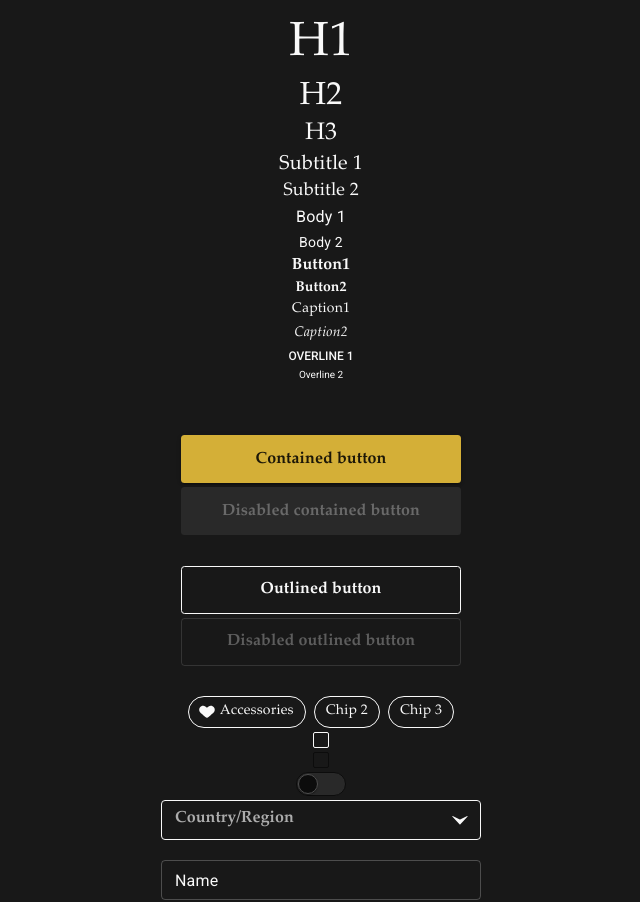
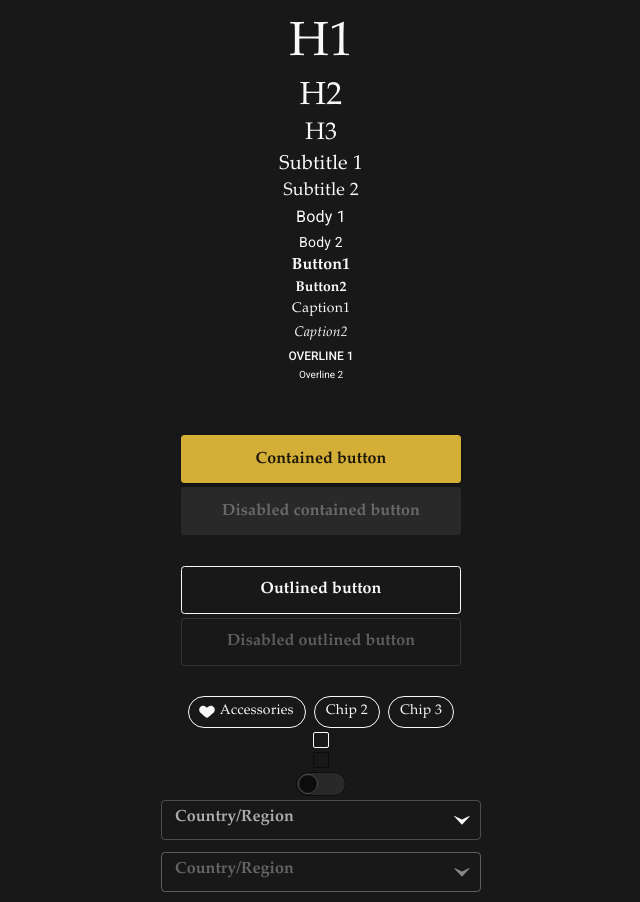
Before and after one commit to VCyx/mb-gallery-client, a Next.js app: page /ui-kit in a window 1280 px wide. Shown: the top 902 px of the page, without its empty margins (319-959 px from the left). Built offline with nearby package versions, Linux system fonts and the light colour scheme; what @mui/material-nextjs would draw is missing.

Commit message:
dropdown partial styles

```diff
--- a/src/app/ui-kit/page.tsx
+++ b/src/app/ui-kit/page.tsx
@@ -1,10 +1,14 @@
 "use client";
 
 import {
-  Autocomplete,
   Box,
   Button,
   Checkbox,
+  FormControl,
+  InputLabel,
+  MenuItem,
+  Select,
+  SelectChangeEvent,
   Stack,
   Switch,
   TextField,
@@ -13,9 +17,13 @@ import {
 import Favourite from "../../../public/icons/favourite.svg";
 import { Fragment, useState } from "react";
 import Chip from "@/components/Chip/Chip";
+import ArrowDown from "../../../public/icons/arrow-down.svg";
+
+const dropdownItems = ["USA", "Ukraine"];
 
 export default function UiKit() {
   const [selectedChip, setSelectedChip] = useState<number | null>(null);
+  const [activeDropdownEl, setActiveDropdownEl] = useState<string>(null);
 
   const handleDeleteChip = () => {
     console.info("You clicked the delete icon.");
@@ -23,6 +31,10 @@ export default function UiKit() {
 
   const handleChipClick = (index: number) => {
     setSelectedChip(index === selectedChip ? null : index);
+  };
+
+  const handleSelectChange = (event: SelectChangeEvent) => {
+    setActiveDropdownEl(event.target.value as string);
   };
 
   return (
@@ -114,15 +126,61 @@ export default function UiKit() {
 
       <Switch />
 
-      <Autocomplete
-        disablePortal
-        options={["USA", "Ukraine", "Option 3", "Option 4", "Option 5"]}
-        sx={{ mb: 2, width: 320 }}
-        size="small"
-        renderInput={(params) => (
-          <TextField {...params} label="Country/Region" />
-        )}
-      />
+      {/*<Autocomplete*/}
+      {/*  disablePortal*/}
+      {/*  options={["USA", "Ukraine", "Option 3", "Option 4", "Option 5"]}*/}
+      {/*  sx={{ mb: 2, width: 320 }}*/}
+      {/*  size="small"*/}
+      {/*  renderInput={(params) => (*/}
+      {/*    <TextField {...params} label="Country/Region" />*/}
+      {/*  )}*/}
+      {/*/>*/}
+
+      <FormControl sx={{ mb: 1, width: 320 }}>
+        <InputLabel>Country/Region</InputLabel>
+        <Select
+          size="small"
+          value={activeDropdownEl}
+          label="Country/Region"
+          onChange={handleSelectChange}
+          IconComponent={(props) => (
+            <ArrowDown
+              style={{
+                width: 24,
+                height: 24,
+              }}
+              {...props}
+            />
+          )}
+        >
+          {dropdownItems.map((item) => {
+            return (
+              <MenuItem key={item} value={item}>
+                {item}
+              </MenuItem>
+            );
+          })}
+        </Select>
+      </FormControl>
+
+      <FormControl disabled sx={{ mb: 1, width: 320 }}>
+        <InputLabel>Country/Region</InputLabel>
+        <Select
+          size="small"
+          value={activeDropdownEl}
+          label="Country/Region"
+          onChange={handleSelectChange}
+          IconComponent={(props) => (
+            <ArrowDown
+              style={{
+                width: 24,
+                height: 24,
+              }}
+              {...props}
+            />
+          )}
+        ></Select>
+      </FormControl>
 
       <TextField
         sx={{ mb: 1, width: 320 }}
--- a/src/data/styles/overridesComponent.tsx
+++ b/src/data/styles/overridesComponent.tsx
@@ -4,8 +4,6 @@ import { Theme } from "@mui/material/styles/createThemeNoVars";
 import { CssVarsTheme } from "@mui/material/styles/createThemeWithVars";
 import { getTypography } from "@/data/styles/typography";
 import DoneIcon from "../../../public/icons/done.svg";
-import ArrowDown from "../../../public/icons/arrow-down.svg";
-import Cross from "../../../public/icons/cross.svg";
 
 export const getOverridesComponent = (): Components<
   Omit<Theme, "components" | "palette"> & CssVarsTheme
@@ -244,40 +242,105 @@ export const getOverridesComponent = (): Components<
         },
       },
     },
-    MuiAutocomplete: {
-      defaultProps: {
-        popupIcon: <ArrowDown style={{ width: 24, height: 24 }} />,
-        clearIcon: <Cross style={{ width: 24, height: 24 }} />,
-      },
+    // MuiAutocomplete: {
+    //   defaultProps: {
+    //     popupIcon: <ArrowDown style={{ width: 24, height: 24 }} />,
+    //     clearIcon: <Cross style={{ width: 24, height: 24 }} />,
+    //   },
+    //   styleOverrides: {
+    //     root: {
+    //       // color: primaryText,
+    //       // backgroundColor: black1,
+    //       ...typography.button,
+    //
+    //       "& .MuiOutlinedInput-notchedOutline": {
+    //         borderRadius: 4,
+    //         borderSize: 0.5,
+    //         borderColor: primaryText,
+    //       },
+    //
+    //       "& .MuiOutlinedInput-root": {
+    //         padding: "10.5px 16px",
+    //       },
+    //
+    //       "& .MuiFormLabel-root:not(.Mui-focused)": {
+    //         // paddingLeft: 4,
+    //         ...typography.button,
+    //         opacity: "66%",
+    //         overflow: "visible",
+    //
+    //         "&.MuiFormLabel-filled": {
+    //           fontSize: 15,
+    //         },
+    //       },
+    //
+    //       "& .MuiInputBase-input.MuiOutlinedInput-input": {
+    //         ...typography.button,
+    //       },
+    //     },
+    //   },
+    // },
+    MuiSelect: {
       styleOverrides: {
         root: {
-          // color: primaryText,
-          // backgroundColor: black1,
-          ...typography.button,
-
-          "& .MuiOutlinedInput-notchedOutline": {
-            borderRadius: 4,
-            borderSize: 0.5,
-            borderColor: primaryText,
+          "& .MuiSelect-icon": {
+            top: "calc(50% - 12px)",
           },
-
-          "& .MuiOutlinedInput-root": {
-            padding: "10.5px 16px",
         },
-
-          "& .MuiFormLabel-root:not(.Mui-focused)": {
-            // paddingLeft: 4,
+      },
+    },
+    MuiFormControl: {
+      styleOverrides: {
+        root: {
+          // For the Select but not TextField
+          "&:not(.MuiTextField-root)": {
+            "& .MuiFormLabel-root.MuiInputLabel-root": {
               ...typography.button,
               opacity: "66%",
               overflow: "visible",
 
+              ":not(.Mui-focused)": {
+                top: -8,
+
                 "&.MuiFormLabel-filled": {
-              fontSize: 15,
+                  top: 0,
                 },
               },
+            },
+          },
+        },
+      },
+    },
+    MuiPopover: {
+      styleOverrides: {
+        root: {
+          "& .MuiPaper-root.MuiPaper-elevation": {
+            padding: "8px 16px",
+            transform: "translateY(6px) !important",
+            backgroundImage: "none",
 
-          "& .MuiInputBase-input.MuiOutlinedInput-input": {
-            ...typography.button,
+            border: `0.5px solid ${primaryText}`,
+            borderRadius: 4,
+          },
+        },
+      },
+    },
+    MuiMenuItem: {
+      styleOverrides: {
+        root: {
+          ...typography.body1,
+
+          borderRadius: 4,
+          backgroundColor: "transparent !important",
+
+          "&.Mui-selected": {
+            backgroundColor: "transparent",
+            color: primaryColor,
+          },
+
+          ":hover": {
+            color: black1,
+            backgroundColor: `${primaryColor} !important`,
           },
         },
       },
@@ -290,7 +353,13 @@ export const getOverridesComponent = (): Components<
           borderRadius: 4,
 
           ":hover": {
-            background: "#28282880",
+            background: grey1,
+          },
+
+          "&.Mui-disabled": {
+            svg: {
+              opacity: 0.5,
+            },
           },
         },
       },
--- a/src/data/styles/theme.ts
+++ b/src/data/styles/theme.ts
@@ -33,6 +33,7 @@ export const theme = createTheme({
     },
     background: {
       default: black2,
+      paper: black2,
     },
   },
   components: getOverridesComponent(),
```
Lines whose indentation alone changed are shown as unchanged.
